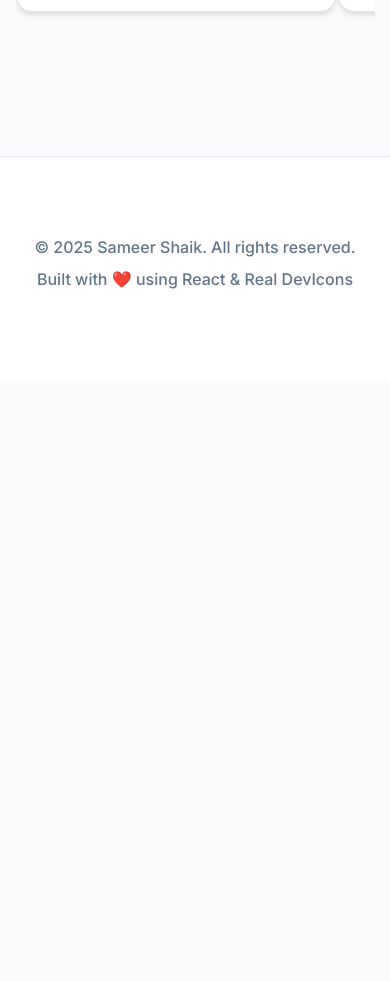
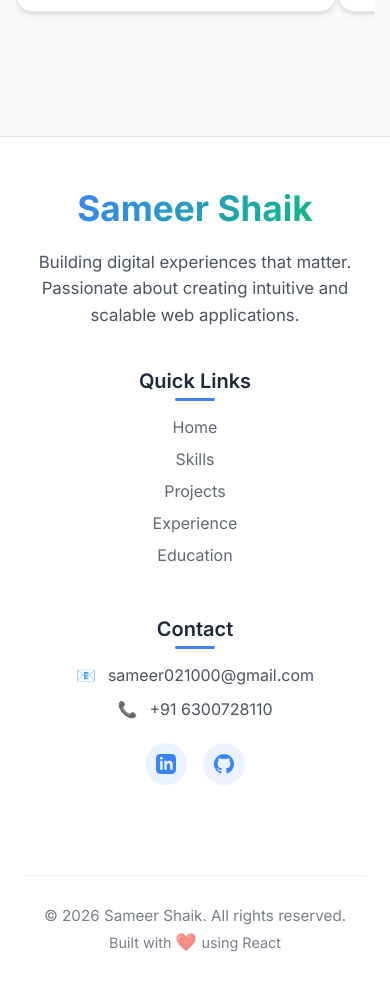
Before and after one commit to sameer021000/Portfolio, a React (Create React App) app in the folder frontend/: page / in a window 390 px wide. Shown: the part 7241-8222 px from the top of the page. Before the commit the page ends 7622 px from the top, so only its background shows below. Built offline with nearby package versions, Linux system fonts and the light colour scheme.

Commit message:
Designed footer

```diff
--- a/frontend/src/CSS/Footer.css
+++ b/frontend/src/CSS/Footer.css
@@ -1,14 +1,268 @@
 /* Footer */
 .footer {
-    text-align: center;
-    padding: 80px 0;
+    background: var(--card-bg);
+    padding: 80px 10% 30px;
+    margin-top: 100px;
+    position: relative;
     border-top: 1px solid var(--border-color);
-    margin-top: 80px;
-    background: var(--card-bg);
+    box-shadow: 0 -4px 20px rgba(0, 0, 0, 0.02);
 }
 
-.footer p {
+.footer-top {
+    display: grid;
+    grid-template-columns: 2fr 1fr 1fr;
+    gap: 60px;
+    margin-bottom: 60px;
+}
+
+.footer-column {
+    text-align: left;
+}
+
+.brand-column {
+    max-width: 400px;
+}
+
+.footer-logo {
+    font-size: 2.2rem;
+    font-weight: 700;
+    margin-bottom: 20px;
+    background: linear-gradient(135deg, var(--gradient-start), var(--gradient-end));
+    -webkit-background-clip: text;
+    background-clip: text;
+    -webkit-text-fill-color: transparent;
+    display: inline-block;
+}
+
+.footer-tagline {
+    color: var(--text-color);
+    opacity: 0.8;
+    line-height: 1.6;
+    font-size: 1.05rem;
+}
+
+.footer-title {
+    font-size: 1.25rem;
+    font-weight: 600;
+    margin-bottom: 24px;
+    color: var(--text-color);
+    position: relative;
+    display: inline-block;
+}
+
+.footer-title::after {
+    content: '';
+    position: absolute;
+    left: 0;
+    bottom: -8px;
+    width: 40px;
+    height: 3px;
+    background: var(--primary-color);
+    border-radius: 2px;
+}
+
+.footer-links {
+    list-style: none;
+    padding: 0;
+}
+
+.footer-links li {
     margin-bottom: 12px;
-    color: #64748b;
-    font-weight: 500;
 }
+
+.footer-links a {
+    text-decoration: none;
+    color: var(--text-color);
+    opacity: 0.7;
+    transition: all 0.3s ease;
+    font-size: 1rem;
+    display: inline-flex;
+    align-items: center;
+}
+
+.footer-links a:hover {
+    color: var(--primary-color);
+    opacity: 1;
+    transform: translateX(5px);
+}
+
+.contact-details {
+    display: flex;
+    flex-direction: column;
+    gap: 14px;
+    margin-bottom: 24px;
+}
+
+.contact-link {
+    display: flex;
+    align-items: center;
+    gap: 12px;
+    color: var(--text-color);
+    opacity: 0.8;
+    text-decoration: none;
+    transition: color 0.3s ease;
+}
+
+.contact-link:hover {
+    color: var(--primary-color);
+    opacity: 1;
+}
+
+.footer-socials {
+    display: flex;
+    gap: 16px;
+}
+
+.social-icon {
+    width: 42px;
+    height: 42px;
+    border-radius: 50%;
+    background: rgba(59, 130, 246, 0.1);
+    display: flex;
+    align-items: center;
+    justify-content: center;
+    color: var(--primary-color);
+    transition: all 0.3s cubic-bezier(0.175, 0.885, 0.32, 1.275);
+    border: 1px solid transparent;
+}
+
+.social-icon:hover {
+    background: var(--primary-color);
+    color: white;
+    transform: translateY(-4px);
+    box-shadow: 0 4px 12px rgba(59, 130, 246, 0.3);
+}
+
+[data-theme="dark"] .social-icon {
+    background: rgba(255, 255, 255, 0.05);
+}
+
+[data-theme="dark"] .social-icon:hover {
+    background: var(--primary-color);
+}
+
+.footer-bottom {
+    text-align: center;
+    padding-top: 30px;
+    position: relative;
+}
+
+.footer-divider {
+    height: 1px;
+    background: var(--border-color);
+    width: 100%;
+    margin-bottom: 30px;
+    opacity: 0.5;
+}
+
+.copyright {
+    color: var(--text-color);
+    opacity: 0.6;
+    font-size: 0.95rem;
+    margin-bottom: 8px;
+}
+
+.built-with {
+    color: var(--text-color);
+    opacity: 0.6;
+    font-size: 0.9rem;
+    display: flex;
+    align-items: center;
+    justify-content: center;
+    gap: 6px;
+}
+
+.heart {
+    color: #ef4444;
+    animation: heartBeat 1.5s infinite;
+    display: inline-block;
+}
+
+@keyframes heartBeat {
+
+    0%,
+    100% {
+        transform: scale(1);
+    }
+
+    50% {
+        transform: scale(1.2);
+    }
+}
+
+/* Tablet (Portrait) & Smaller Desktops */
+@media (max-width: 1024px) {
+    .footer {
+        padding: 60px 8% 30px;
+    }
+
+    .footer-top {
+        grid-template-columns: 1fr 1fr;
+        gap: 40px;
+    }
+
+    .brand-column {
+        grid-column: 1 / -1;
+        max-width: 100%;
+        text-align: center;
+    }
+
+    .footer-logo {
+        margin: 0 auto 20px;
+        display: inline-block;
+    }
+
+    .footer-tagline {
+        margin: 0 auto;
+        max-width: 500px;
+    }
+
+    /* Links and Contact reset to left for readability in their columns */
+    .links-column,
+    .contact-column {
+        text-align: left;
+        padding-left: 20px;
+    }
+}
+
+/* Mobile Devices */
+@media (max-width: 640px) {
+    .footer {
+        padding: 50px 6% 30px;
+        margin-top: 60px;
+    }
+
+    .footer-top {
+        grid-template-columns: 1fr;
+        gap: 40px;
+    }
+
+    .brand-column,
+    .links-column,
+    .contact-column {
+        padding-left: 0;
+        text-align: center;
+    }
+
+    .footer-title::after {
+        left: 50%;
+        transform: translateX(-50%);
+    }
+
+    .footer-links a {
+        justify-content: center;
+    }
+
+    .footer-links a:hover {
+        transform: translateY(-3px);
+        /* Vertical hover for mobile */
+    }
+
+    .contact-details {
+        align-items: center;
+    }
+
+    .footer-socials {
+        justify-content: center;
+    }
+}
--- a/frontend/src/Components/Footer.jsx
+++ b/frontend/src/Components/Footer.jsx
@@ -4,9 +4,59 @@ import "../CSS/Footer.css"
 const Footer = () => {
     return (
         <footer className="footer" id="main-footer">
-            <p>© 2025 {portfolioData.name}. All rights reserved.</p>
-            <p>Built with ❤️ using React & Real DevIcons</p>
+            <div className="footer-top">
+                <div className="footer-column brand-column">
+                    <h2 className="footer-logo">{portfolioData.name}</h2>
+                    <p className="footer-tagline">
+                        Building digital experiences that matter. Passionate about creating intuitive and scalable web applications.
+                    </p>
+                </div>
+
+                <div className="footer-column links-column">
+                    <h3 className="footer-title">Quick Links</h3>
+                    <ul className="footer-links">
+                        <li><a href="#home">Home</a></li>
+                        <li><a href="#skills">Skills</a></li>
+                        <li><a href="#projects">Projects</a></li>
+                        <li><a href="#experience">Experience</a></li>
+                        <li><a href="#education">Education</a></li>
+                    </ul>
+                </div>
+
+                <div className="footer-column contact-column">
+                    <h3 className="footer-title">Contact</h3>
+                    <div className="contact-details">
+                        <a href={`mailto:${portfolioData.email}`} className="contact-link">
+                            <span className="icon">📧</span> {portfolioData.email}
+                        </a>
+                        <a href={`tel:${portfolioData.phone}`} className="contact-link">
+                            <span className="icon">📞</span> {portfolioData.phone}
+                        </a>
+                    </div>
+                    <div className="footer-socials">
+                        <a href={portfolioData.linkedin} className="social-icon" title="LinkedIn" target="_blank" rel="noopener noreferrer">
+                            <svg width="20" height="20" viewBox="0 0 24 24" fill="currentColor">
+                                <path d="M19 0h-14c-2.761 0-5 2.239-5 5v14c0 2.761 2.239 5 5 5h14c2.762 0 5-2.239 5-5v-14c0-2.761-2.238-5-5-5zm-11 19h-3v-11h3v11zm-1.5-12.268c-.966 0-1.75-.79-1.75-1.764s.784-1.764 1.75-1.764 1.75.79 1.75 1.764-.783 1.764-1.75 1.764zm13.5 12.268h-3v-5.604c0-3.368-4-3.113-4 0v5.604h-3v-11h3v1.765c1.396-2.586 7-2.777 7 2.476v6.759z" />
+                            </svg>
+                        </a>
+                        <a href={portfolioData.github} className="social-icon" title="GitHub" target="_blank" rel="noopener noreferrer">
+                            <svg width="20" height="20" viewBox="0 0 24 24" fill="currentColor">
+                                <path d="M12 0c-6.626 0-12 5.373-12 12 0 5.302 3.438 9.8 8.207 11.387.599.111.793-.261.793-.577v-2.234c-3.338.726-4.042-1.416-4.042-1.416-.546-1.387-1.333-1.756-1.333-1.756-1.089-.745.083-.729.083-.729 1.205.084 1.839 1.237 1.839 1.237 1.07 1.834 2.807 1.304 3.492.997.107-.775.418-1.305.762-1.604-2.665-.305-5.467-1.334-5.467-5.931 0-1.311.469-2.381 1.236-3.221-.124-.303-.535-1.524.117-3.176 0 0 1.008-.322 3.301 1.23.957-.266 1.983-.399 3.003-.404 1.02.005 2.047.138 3.006.404 2.291-1.552 3.297-1.23 3.297-1.23.653 1.653.242 2.874.118 3.176.77.84 1.235 1.911 1.235 3.221 0 4.609-2.807 5.624-5.479 5.921.43.372.823 1.102.823 2.222v3.293c0 .319.192.694.801.576 4.765-1.589 8.199-6.086 8.199-11.386 0-6.627-5.373-12-12-12z" />
+                            </svg>
+                        </a>
+                    </div>
+                </div>
+            </div>
+
+            <div className="footer-bottom">
+                <div className="footer-divider"></div>
+                <p className="copyright">© {new Date().getFullYear()} {portfolioData.name}. All rights reserved.</p>
+                <p className="built-with">
+                    Built with <span className="heart">❤️</span> using React
+                </p>
+            </div>
         </footer>
     )
 }
+
 export default Footer
```
